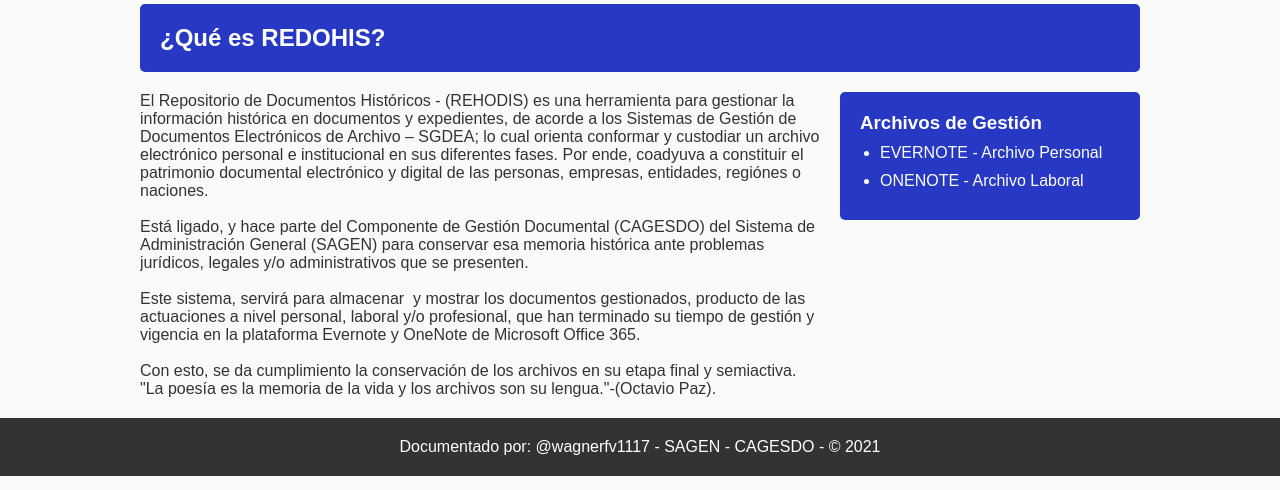
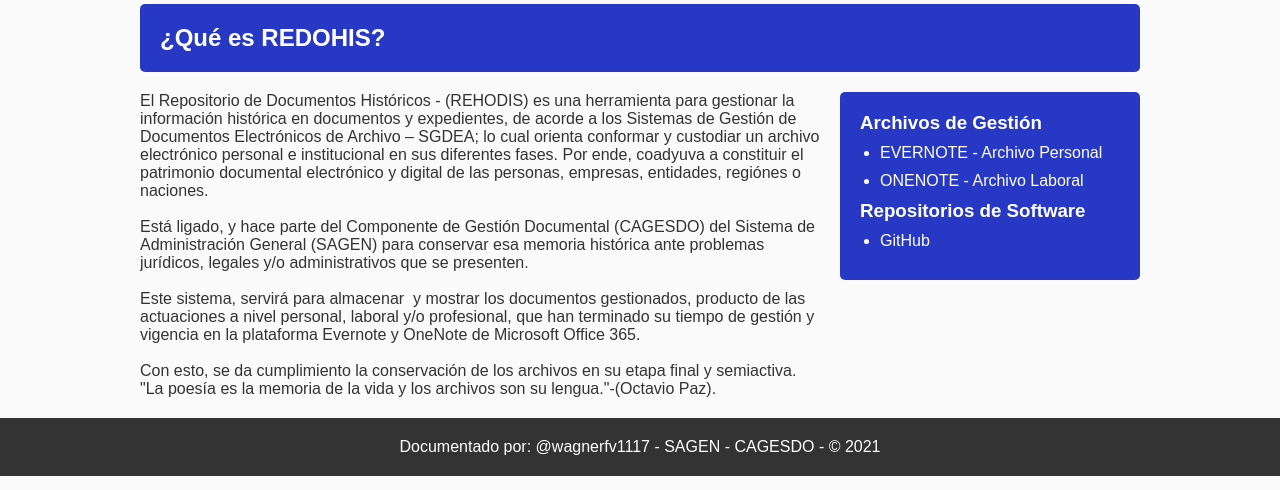
Before and after one commit to wafervi/REDOHIS, a PHP site: page / in a window 1280 px wide. Shown: the part 127-617 px from the top of the page. Run offline with PHP 8.4, Linux system fonts and the light colour scheme; the visitor is signed in with stand-in values (Sample User, id 1).

Commit message:
add github link

```diff
--- a/index.php
+++ b/index.php
@@ -73,6 +73,12 @@ if (empty($_SESSION["usuario"])) {
 						<li><a href="https://www.office.com/launch/onenote?auth=2" Target="blank">ONENOTE - Archivo Laboral</a></li>   <!-- Ya se hizo lo de los enlaces a la plataforma OFFICE 365 --> <!--Para poder abrir los enlaces en otra pagina, se utiliza ls etiqueta "<a href ="URL">Texto</a>." , que sirve para que la computadora entienda la orden y abra el enlace en la página en blanco -->
 
 					</ul>
+
+					<h3> Repositorios de Software </h3>
+					<ul>
+
+						<li><a href="https://github.com/wagnerfv1117?tab=repositories"Target="blank">GitHub</a></li> <!-- Ya se hizo lo de los enlaces a la plataforma Evernote. --> <!--Para poder abrir los enlaces en otra pagina, se utiliza ls etiqueta "<a href ="URL">Texto</a>." , que sirve para que la computadora entienda la orden y abra el enlace en la página en blanco -->
+					</ul>
 				</div>
 			</aside>
 		</div>
```
